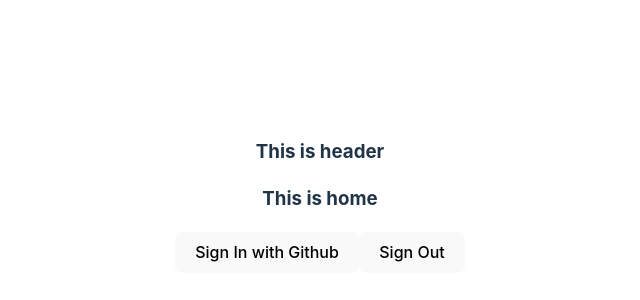
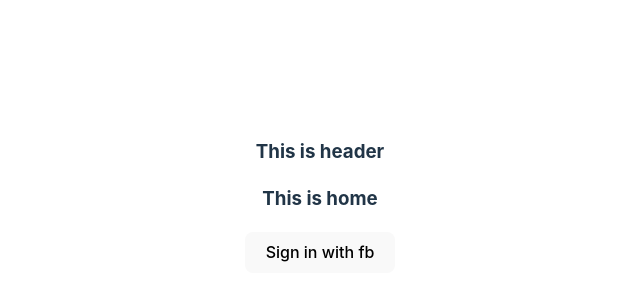
Before and after one commit to Mujahidul-Islam11/firebase-auth-recap, a React (Vite) app: page / in a window 1280 px wide. Shown: the part 204-504 px from the top of the page, without its empty margins (320-960 px from the left). Built offline with nearby package versions, Linux system fonts and the light colour scheme; no server answers.

Commit message:
created a component for facebook sign in

```diff
--- /dev/null
+++ b/src/components/Facebook/FacebookSignIn.jsx
@@ -0,0 +1,10 @@
+
+const FacebookSignIn = () => {
+    return (
+        <div>
+            <button>Sign in with fb</button>
+        </div>
+    );
+};
+
+export default FacebookSignIn;
--- a/src/components/Home/Home.jsx
+++ b/src/components/Home/Home.jsx
@@ -1,7 +1,8 @@
 /* eslint-disable no-unused-vars */
+import FacebookSignIn from "../Facebook/FacebookSignIn";
 import Form from "../Form/Form";
 import GithubSignIn from "../Github/GithubSignIn";
-import Google_SignIn from "../Google_SignIn/Google_SignIn";
+import Google_SignIn from "../Google/Google_SignIn";
 
 
 
@@ -11,7 +12,8 @@ const Home = () => {
       <h3>This is home</h3>
       {/* <Form></Form> */}
       {/* <Google_SignIn></Google_SignIn> */}
-      <GithubSignIn></GithubSignIn>
+      {/* <GithubSignIn></GithubSignIn> */}
+      <FacebookSignIn></FacebookSignIn>
     </div>
   );
 };
```
Also changed, not shown: src/components/Google/Google_SignIn.jsx (renamed from src/components/Google_SignIn/Google_SignIn.jsx).
